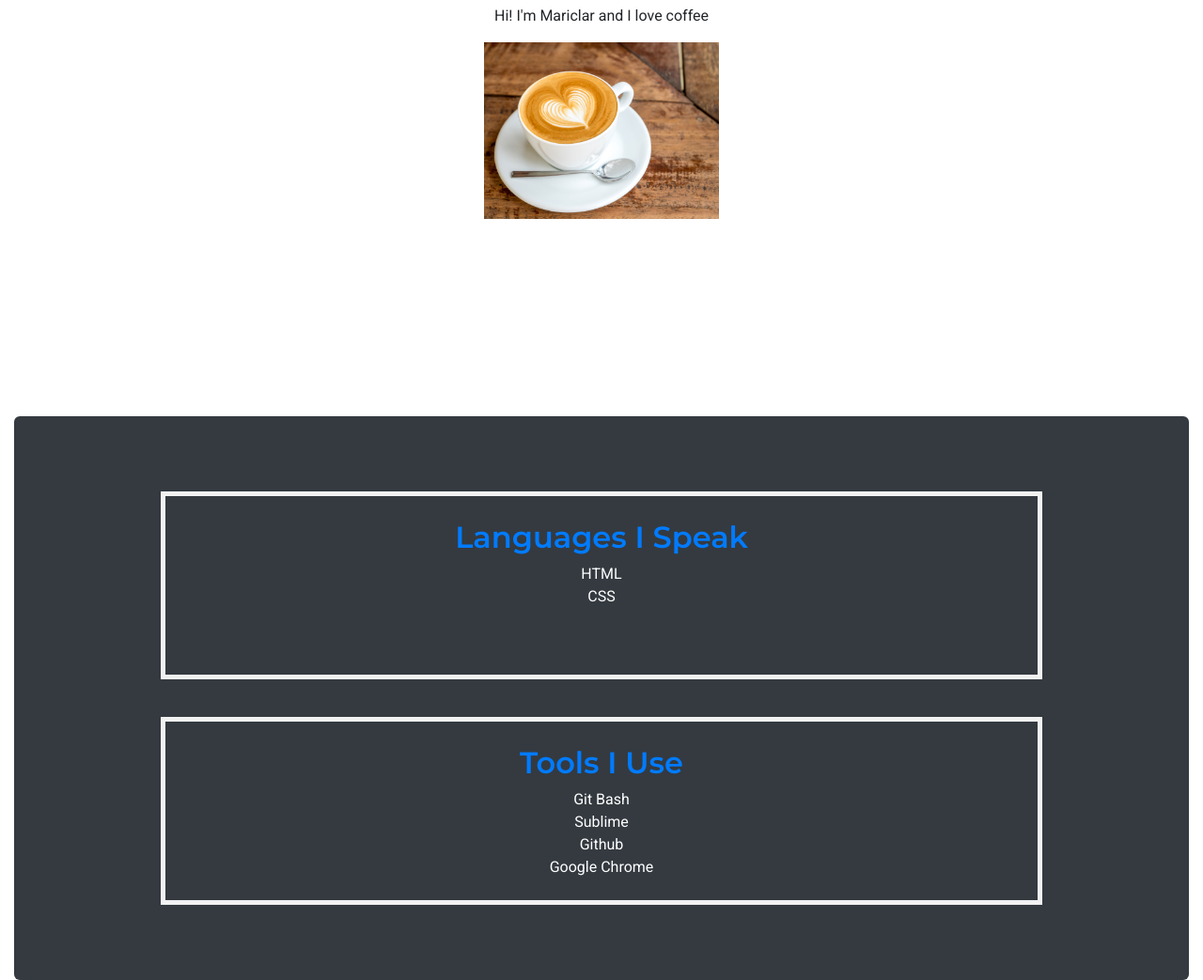
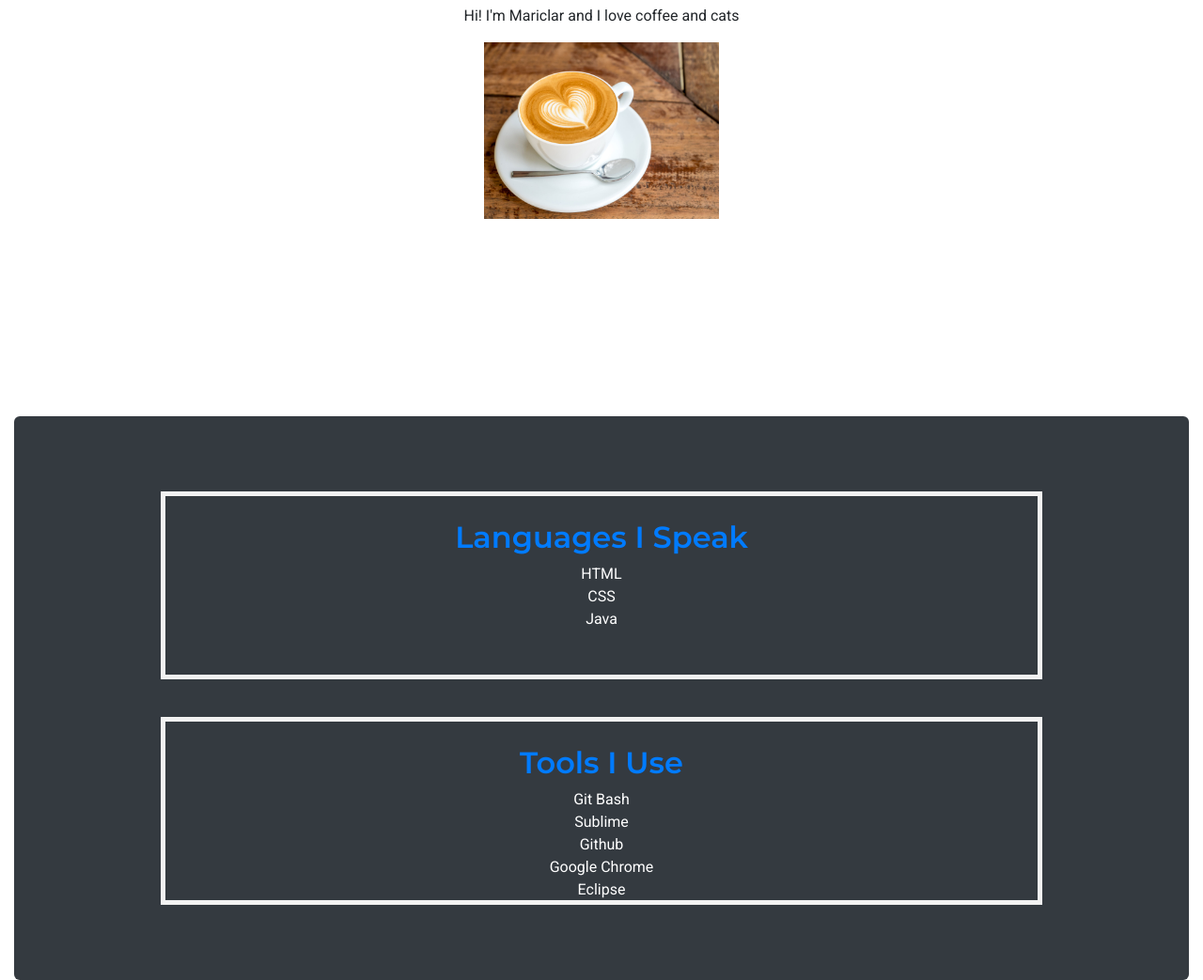
Before and after one commit to clang00/fcbportfolio, a plain HTML site: page index.html in a window 1280 px wide. Shown: the part 245-1288 px from the top of the page at 94% size. Drawn offline with nearby package versions, Linux system fonts and the light colour scheme.

Commit message:
changed self-description, added language I speak and tools I use

```diff
--- a/index.html
+++ b/index.html
@@ -54,7 +54,7 @@
 		<!-- Landing section -->
 		<section id="landing" class="jumbotron text-center mt-3" >
 			<h1>Full Stack Web Developer</h1>
-			<p>Hi! I'm Mariclar and I love coffee</p>
+			<p>Hi! I'm Mariclar and I love coffee and cats</p>
 			<img class="img-fluid" src="images/coffee.jpg"/>
 		</section>
 
@@ -65,6 +65,7 @@
 				<ul>
 					<li>HTML</li>
 					<li>CSS</li>
+					<li>Java</li>
 				</ul>
 			</div>
 
@@ -75,6 +76,7 @@
 					<li>Sublime</li>
 					<li>Github</li>
 					<li>Google Chrome</li>
+					<li>Eclipse</li>
 				</ul>
 			</div>
 		</section>
```
